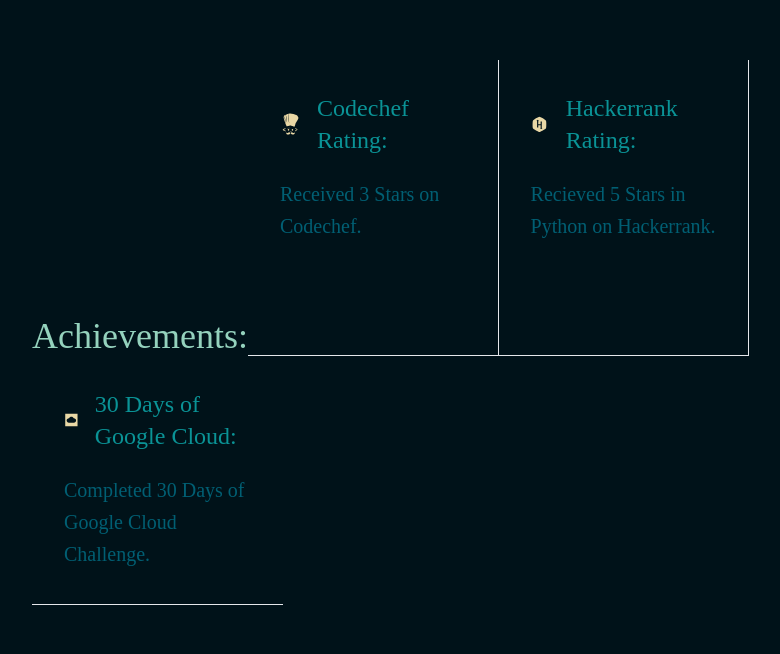
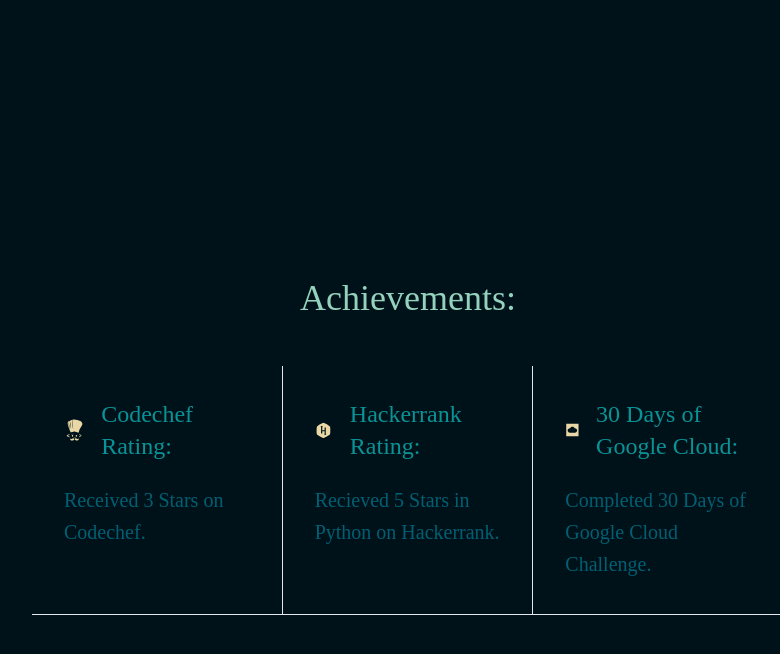
Before and after one commit to Pritesh-0/Portfolio-Website, a React (Create React App) app: page / in a window 1280 px wide. Shown: the part 2231-2885 px from the top of the page, without its empty margins (232-1012 px from the left). Built offline with nearby package versions, Linux system fonts and the light colour scheme.

Commit message:
fixed achivements mis alignment

```diff
--- a/src/components/Certifications.jsx
+++ b/src/components/Certifications.jsx
@@ -3,13 +3,13 @@ import React from 'react'
 const Certifications = () => {
   return (
 <div  id='Achievements' class= "px-6 bg-[#001219] text-[#94d2bd] max-w-[800px] mt-[10px] w-full mx-auto text-left h-screen">
-
-    <div class="flex flex-wrap my-12 dark:text-white">
-    <div  class="text-center top-16">
+<div  class="text-center top-16">
         <p class="pt-64 text-4xl text-[#94d2bd] dark:text-white sm:text-4xl">
             Achievements:
         </p>
     </div>
+    <div class="flex flex-wrap my-12 dark:text-white">
+
         <div class="w-full border-b md:w-1/2 md:border-r lg:w-1/3 p-8">
             <div class="flex items-center mb-6">
                 <svg width="20" height="20" fill="currentColor" class="h-6 w-6 text-[#e9d8a6]" viewBox="0 0 24 24" xmlns="http://www.w3.org/2000/svg">
```
